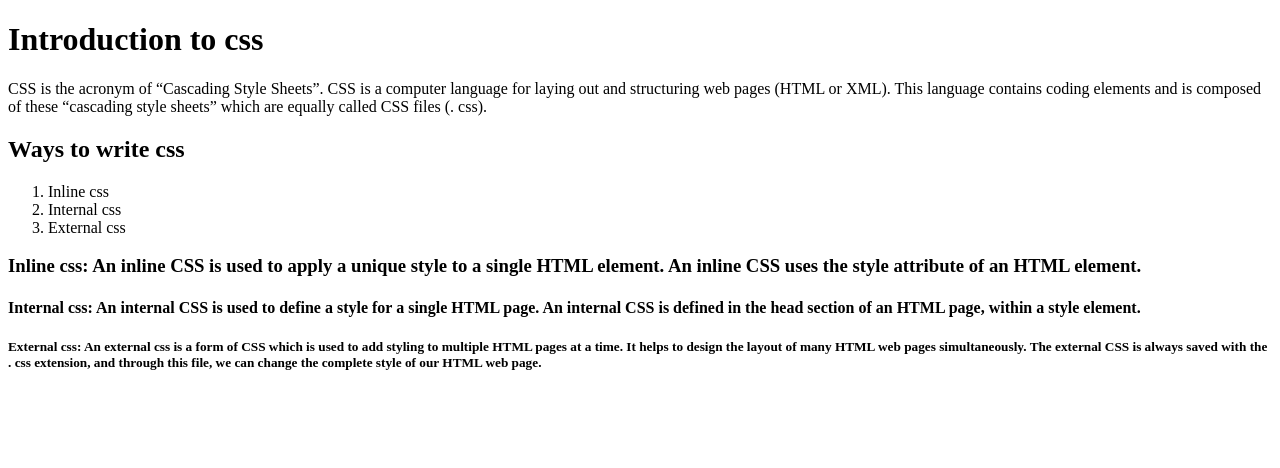
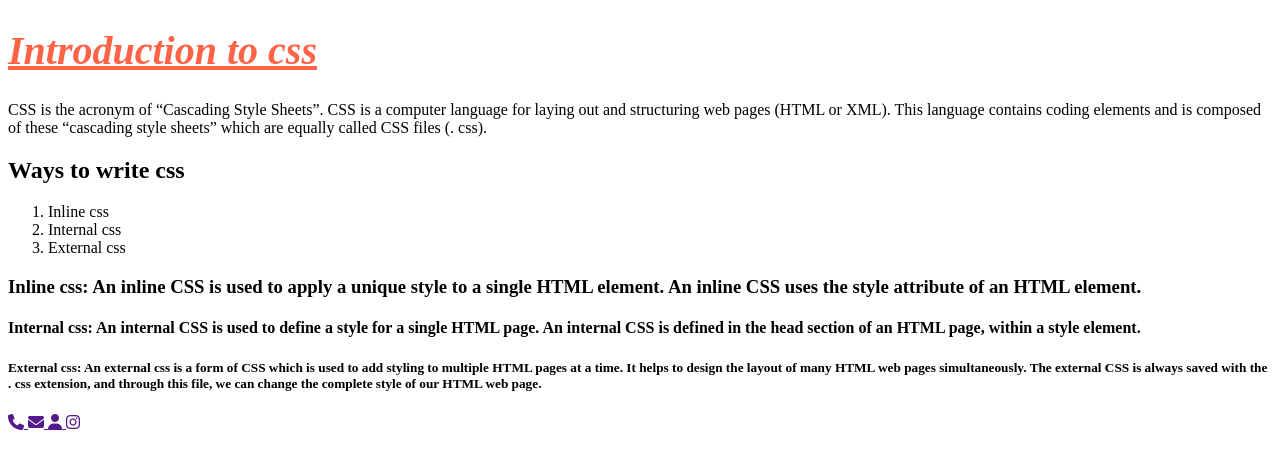
Before and after one commit to chidimmaanolue25/css-2, a plain HTML site: page Index.html in a window 1280 px wide. Drawn offline with Linux system fonts and the light colour scheme.

Commit message:
inline css

```diff
--- a/Index.html
+++ b/Index.html
@@ -1,12 +1,13 @@
 <!DOCTYPE html>
 <html lang="en">
 <head>
+    <link rel="stylesheet" href="https://cdnjs.cloudflare.com/ajax/libs/font-awesome/6.6.0/css/all.min.css" integrity="sha512-Kc323vGBEqzTmouAECnVceyQqyqdsSiqLQISBL29aUW4U/M7pSPA/gEUZQqv1cwx4OnYxTxve5UMg5GT6L4JJg==" crossorigin="anonymous" referrerpolicy="no-referrer" />
     <meta charset="UTF-8">
     <meta name="viewport" content="width=device-width, initial-scale=1.0">
     <title>Css part 2</title>
 </head>
 <body>
-    <h1>Introduction to css</h1>
+    <h1 style="font-size: 40px; color: tomato; text-decoration: underline; font-style: italic;">Introduction to css</h1>
     <p>
         CSS is the acronym of “Cascading Style Sheets”. CSS is a computer language for laying out and structuring web pages (HTML or XML). This language contains coding elements and is composed of these “cascading style sheets” which are equally called CSS files (. css).
     </p>
@@ -33,5 +34,19 @@
     <h5>
         External css: An external css is a form of CSS which is used to add styling to multiple HTML pages at a time. It helps to design the layout of many HTML web pages simultaneously. The external CSS is always saved with the . css extension, and through this file, we can change the complete style of our HTML web page.
     </h5>
+    <div>
+        <a href="">
+            <i class="fa-solid fa-phone"></i>
+        </a>
+            <a href="">
+                <i class="fa-solid fa-envelope"></i>
+            </a>
+            <a href="">
+                <i class="fa-solid fa-user"></i>
+            </a>
+            <a href="">
+                <i class="fa-brands fa-instagram"></i>
+            </a>
+    </div>
     </body>
 </html>
```
